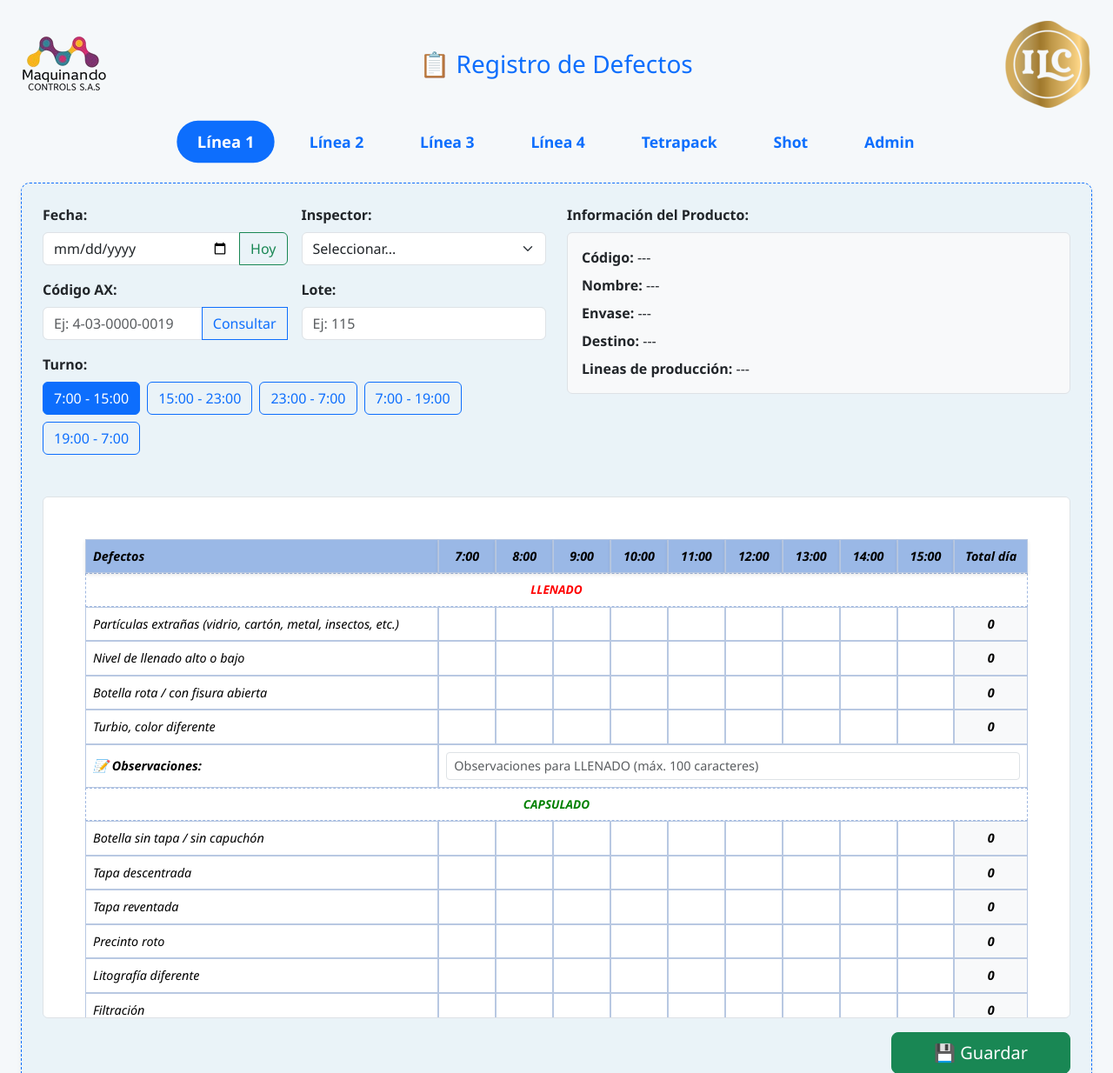
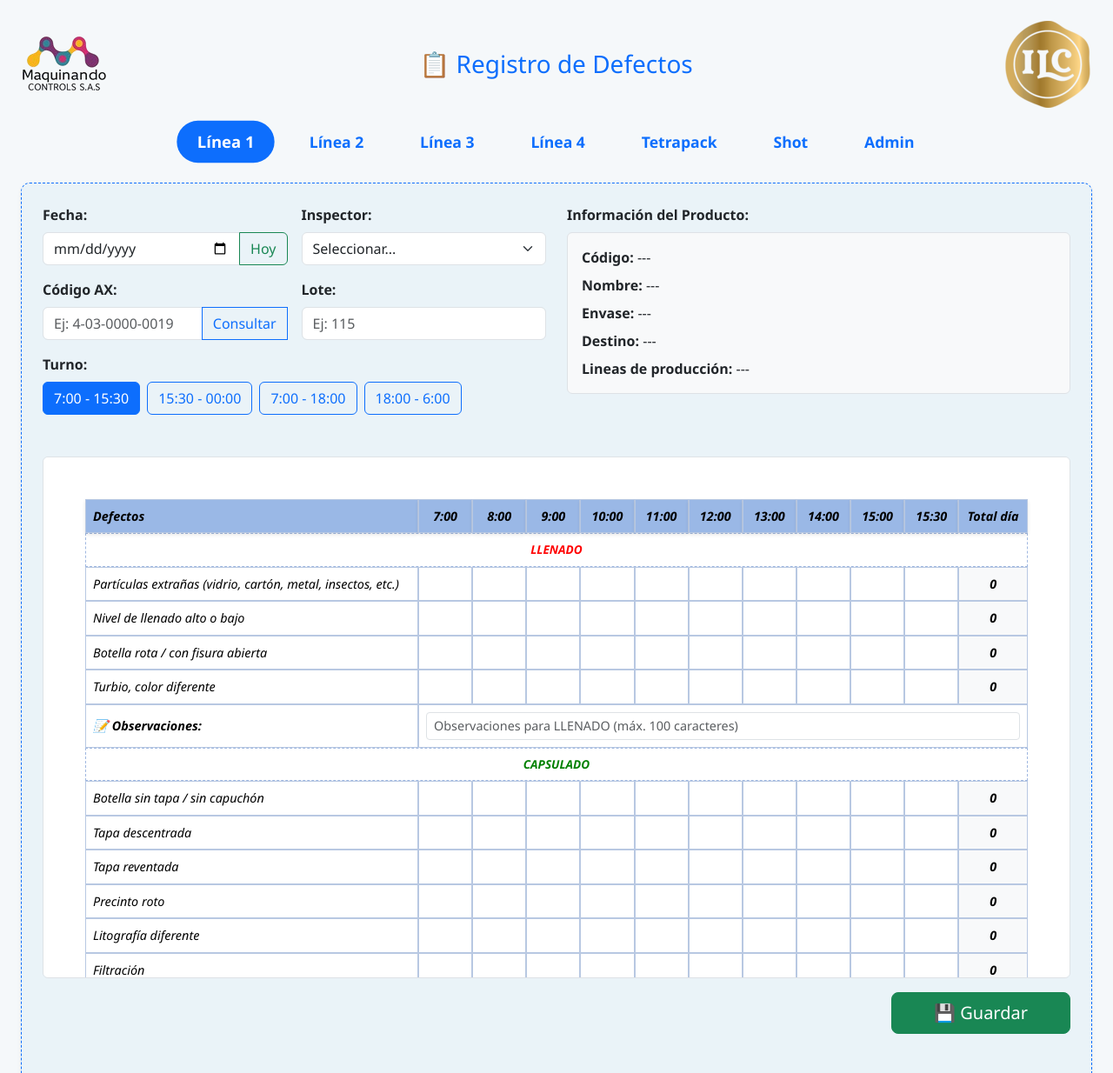
Before and after one commit to bavendanom/calidad_formato_defectos_base, a FastAPI app: page / in a window 1280 px wide. Shown: the top 1234 px of the page at 87% size. Run offline with FastAPI, Linux system fonts and the light colour scheme; data that the repository does not hold is empty.

Commit message:
chore(ui) shift update

```diff
--- a/static/script.js
+++ b/static/script.js
@@ -6,15 +6,14 @@ document.addEventListener("DOMContentLoaded", () => {
   const tablaContainer = document.getElementById("tablaDefectos");
 
   // --- HORAS PREDEFINIDAS (por defecto turno 1) ---
-  let horas = ["7:00", "8:00", "9:00", "10:00", "11:00", "12:00", "13:00", "14:00", "15:00", "Total día"];
+  let horas = ["7:00", "8:00", "9:00", "10:00", "11:00", "12:00", "13:00", "14:00", "15:00", "15:30", "Total día"];
 
   // --- TURNOS DISPONIBLES ---
   const turnos = {
-    1: ["7:00", "8:00", "9:00", "10:00", "11:00", "12:00", "13:00", "14:00", "15:00", "Total día"],
-    2: ["15:00", "16:00", "17:00", "18:00", "19:00", "20:00", "21:00", "22:00", "23:00", "Total día"],
-    3: ["23:00", "0:00", "1:00", "2:00", "3:00", "4:00", "5:00", "6:00", "7:00", "Total día"],
-    4: ["7:00", "8:00", "9:00", "10:00", "11:00", "12:00", "13:00", "14:00", "15:00", "16:00", "17:00", "18:00", "19:00", "Total día"],
-    5: ["19:00", "20:00", "21:00", "22:00", "23:00", "0:00", "1:00", "2:00", "3:00", "4:00", "5:00", "6:00", "7:00", "Total día"]
+    1: ["7:00", "8:00", "9:00", "10:00", "11:00", "12:00", "13:00", "14:00", "15:00", "15:30", "Total día"],
+    2: ["15:30", "16:00", "17:00", "18:00", "19:00", "20:00", "21:00", "22:00", "23:00", "00:00", "Total día"],
+    3: ["7:00", "8:00", "9:00", "10:00", "11:00", "12:00", "13:00", "14:00", "15:00", "16:00", "17:00", "18:00", "Total día"],
+    4: ["18:00", "19:00", "20:00", "21:00", "22:00", "23:00", "0:00", "1:00", "2:00", "3:00", "4:00", "5:00", "6:00", "Total día"]
   };
 
   // --- ESTRUCTURA DE DEFECTOS POR LÍNEA ---
--- a/templates/index.html
+++ b/templates/index.html
@@ -76,11 +76,10 @@
           <div class="mt-3 mb-2 d-flex flex-column align-items-start">
             <label class="fw-bold mb-2">Turno:</label>
             <div class="d-flex flex-wrap gap-2">
-              <button class="btn btn-outline-primary btn-turno" data-turno="1">7:00 - 15:00</button>
-              <button class="btn btn-outline-primary btn-turno" data-turno="2">15:00 - 23:00</button>
-              <button class="btn btn-outline-primary btn-turno" data-turno="3">23:00 - 7:00</button>
-              <button class="btn btn-outline-primary btn-turno" data-turno="4">7:00 - 19:00</button>
-              <button class="btn btn-outline-primary btn-turno" data-turno="5">19:00 - 7:00</button>
+              <button class="btn btn-outline-primary btn-turno" data-turno="1">7:00 - 15:30</button>
+              <button class="btn btn-outline-primary btn-turno" data-turno="2">15:30 - 00:00</button>
+              <button class="btn btn-outline-primary btn-turno" data-turno="3">7:00 - 18:00</button>
+              <button class="btn btn-outline-primary btn-turno" data-turno="4">18:00 - 6:00</button>
             </div>
           </div>
         </div>
```
